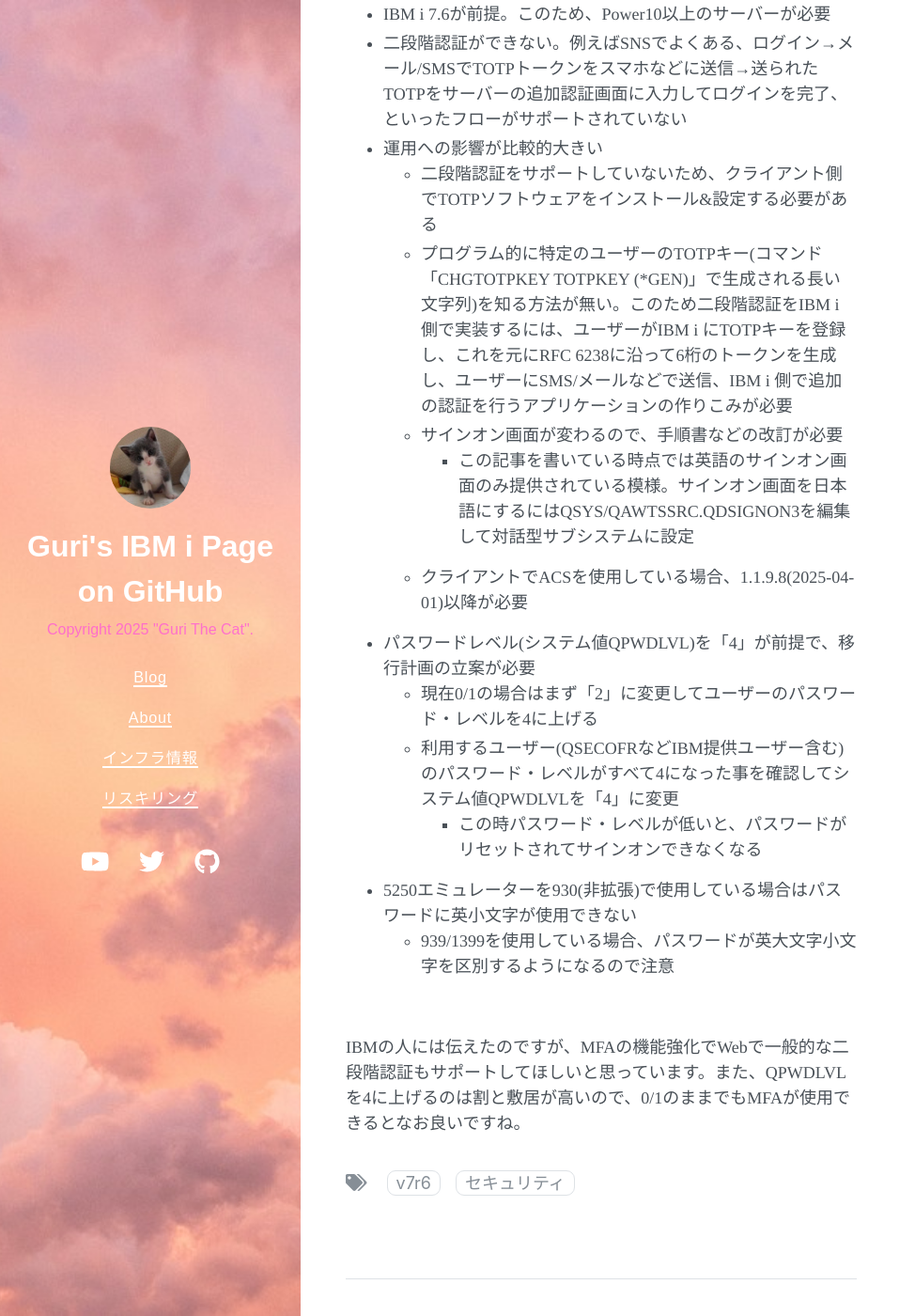
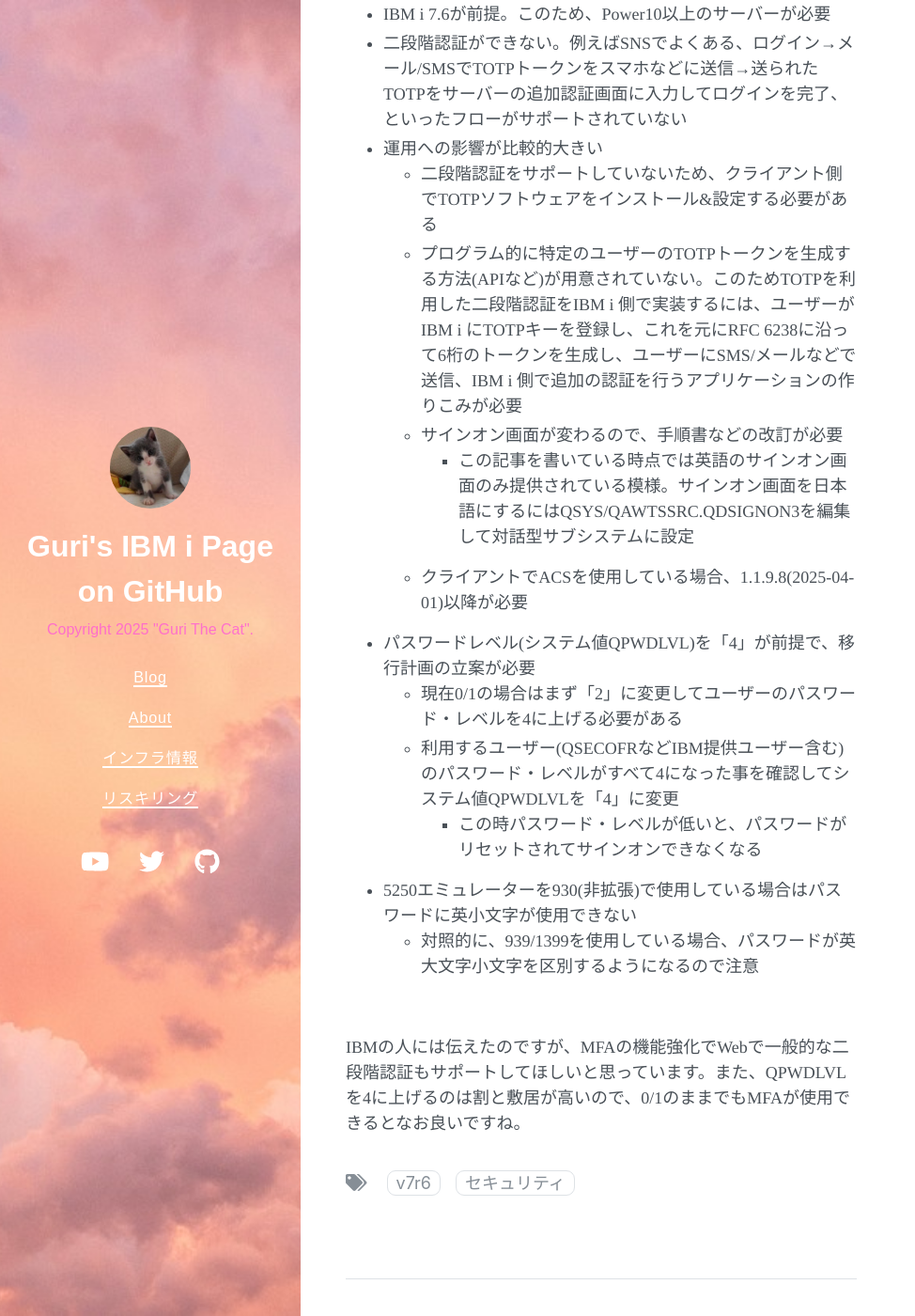
Before and after one commit to GuriCat/GuriPages, a Jekyll site: the page built from _posts/2025-07-13-IBM_i_7.6のMFAを使ってみた.markdown, in a window 1280 px wide and 1400 px high, scrolled down 1059 px. Shown: the whole window at 94% size, without its empty margins (0-974 px from the left). Built offline with Jekyll 4.4.1, drawn with Linux system fonts in a browser that asks for light colours; nearby versions of some CDN libraries; a script that is not in the unit is left out; some of the changed text lies outside the part shown.

Commit message:
Update 2025-07-13-IBM_i_7.6のMFAを使ってみた.markdown

```diff
--- a/_posts/2025-07-13-IBM_i_7.6のMFAを使ってみた.markdown
+++ b/_posts/2025-07-13-IBM_i_7.6のMFAを使ってみた.markdown
@@ -12,7 +12,7 @@
 - e-BELLNET [「IBM i 7.6新機能！MFA認証機能とはどんなもの？](https://www.e-bellnet.com/category/technology/2507/2507-01.html){:target="_blank"}
 - ITJunlge [「IBM i 7.6 Delivers “Massive Security Improvement” With Built-In MFA」(英文)](https://jp.newsroom.ibm.com/2025-07-09-ibm-power11-raises-the-bar-for-enterprise-it){:target="_blank"}
 
-また、具体的な設定/利用手順・考慮点はIBMコミュニティへのPOST[「IBM i 7.6 MFA implementation (英文)](https://community.ibm.com/community/user/discussion/ibm-i-76-mfa-implementation){:target="_blank"}をご一読ください。
+また、具体的な設定/利用手順・考慮点はIBMコミュニティへのPOST[「IBM i 7.6 MFA implementation」(英文)](https://community.ibm.com/community/user/discussion/ibm-i-76-mfa-implementation){:target="_blank"}をご一読ください。
 
 <br>
 
@@ -33,16 +33,16 @@
 - 二段階認証ができない。例えばSNSでよくある、ログイン→メール/SMSでTOTPトークンをスマホなどに送信→送られたTOTPをサーバーの追加認証画面に入力してログインを完了、といったフローがサポートされていない
 - 運用への影響が比較的大きい
   - 二段階認証をサポートしていないため、クライアント側でTOTPソフトウェアをインストール&設定する必要がある
-  - プログラム的に特定のユーザーのTOTPキー(コマンド「CHGTOTPKEY TOTPKEY (*GEN)」で生成される長い文字列)を知る方法が無い。このため二段階認証をIBM i 側で実装するには、ユーザーがIBM i にTOTPキーを登録し、これを元にRFC 6238に沿って6桁のトークンを生成し、ユーザーにSMS/メールなどで送信、IBM i 側で追加の認証を行うアプリケーションの作りこみが必要
+  - プログラム的に特定のユーザーのTOTPトークンを生成する方法(APIなど)が用意されていない。このためTOTPを利用した二段階認証をIBM i 側で実装するには、ユーザーがIBM i にTOTPキーを登録し、これを元にRFC 6238に沿って6桁のトークンを生成し、ユーザーにSMS/メールなどで送信、IBM i 側で追加の認証を行うアプリケーションの作りこみが必要
   - サインオン画面が変わるので、手順書などの改訂が必要
     - この記事を書いている時点では英語のサインオン画面のみ提供されている模様。サインオン画面を日本語にするにはQSYS/QAWTSSRC.QDSIGNON3を編集して対話型サブシステムに設定
   - クライアントでACSを使用している場合、1.1.9.8(2025-04-01)以降が必要
 - パスワードレベル(システム値QPWDLVL)を「4」が前提で、移行計画の立案が必要
-  - 現在0/1の場合はまず「2」に変更してユーザーのパスワード・レベルを4に上げる
+  - 現在0/1の場合はまず「2」に変更してユーザーのパスワード・レベルを4に上げる必要がある
   - 利用するユーザー(QSECOFRなどIBM提供ユーザー含む)のパスワード・レベルがすべて4になった事を確認してシステム値QPWDLVLを「4」に変更
     - この時パスワード・レベルが低いと、パスワードがリセットされてサインオンできなくなる
 - 5250エミュレーターを930(非拡張)で使用している場合はパスワードに英小文字が使用できない
-  - 939/1399を使用している場合、パスワードが英大文字小文字を区別するようになるので注意
+  - 対照的に、939/1399を使用している場合、パスワードが英大文字小文字を区別するようになるので注意
 
 <br>
 
```
